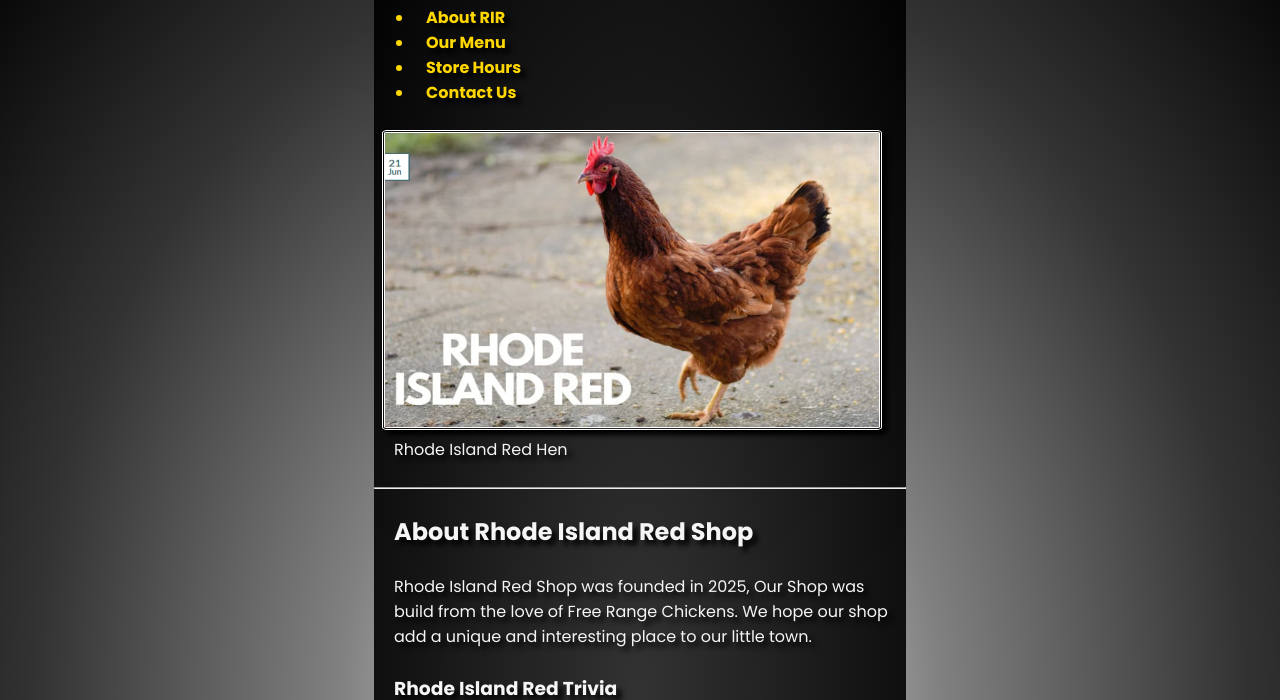
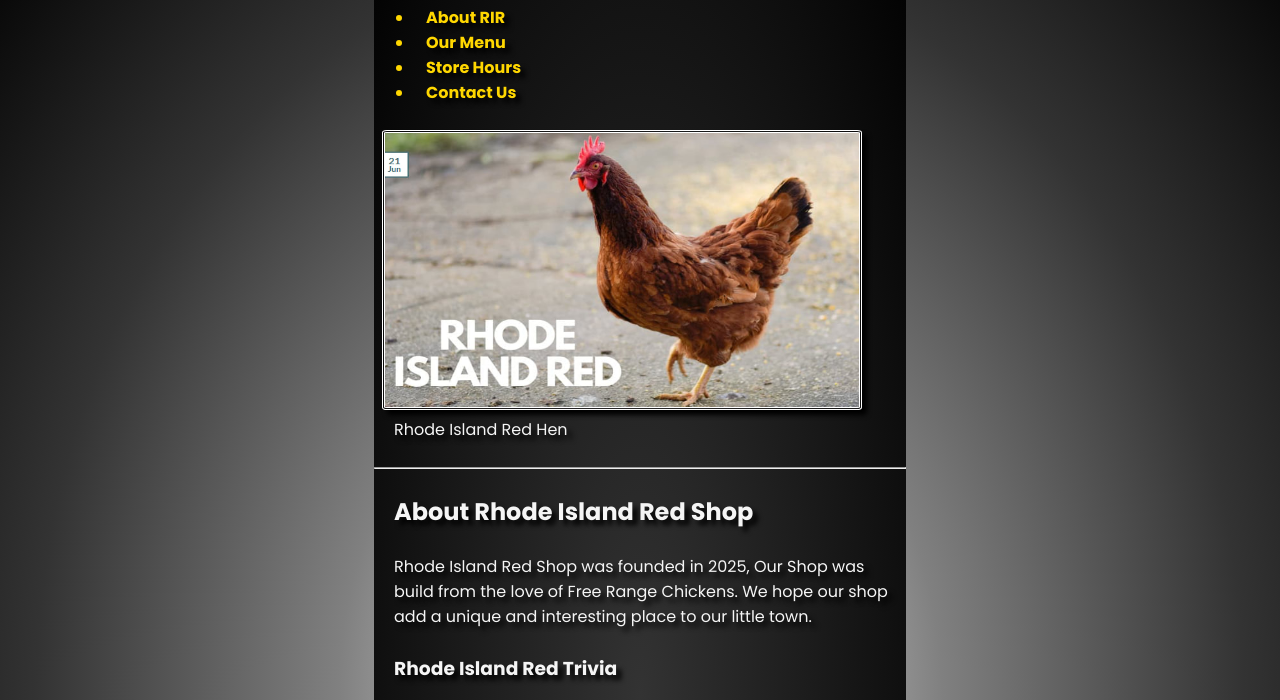
Before and after one commit to simplord123/homepage, a plain HTML site: page index.html in a window 1280 px wide. Shown: the part 100-800 px from the top of the page. Drawn offline with Linux system fonts and the light colour scheme.

Commit message:
Update index.html

```diff
--- a/index.html
+++ b/index.html
@@ -18,7 +18,7 @@
             <li><a href="https://simplord123.github.io/contactus/">Contact Us</a></li>
         </ul>
         <br>
-        <img src="mainphoto.jpg" alt="Rhode Island Red" title="Rhode Island Red" height="300" width="500">
+        <img src="mainphoto.jpg" alt="Rhode Island Red" title="Rhode Island Red" height="280" width="480">
         <p>Rhode Island Red Hen</p>
     </header>
     <br>
```
